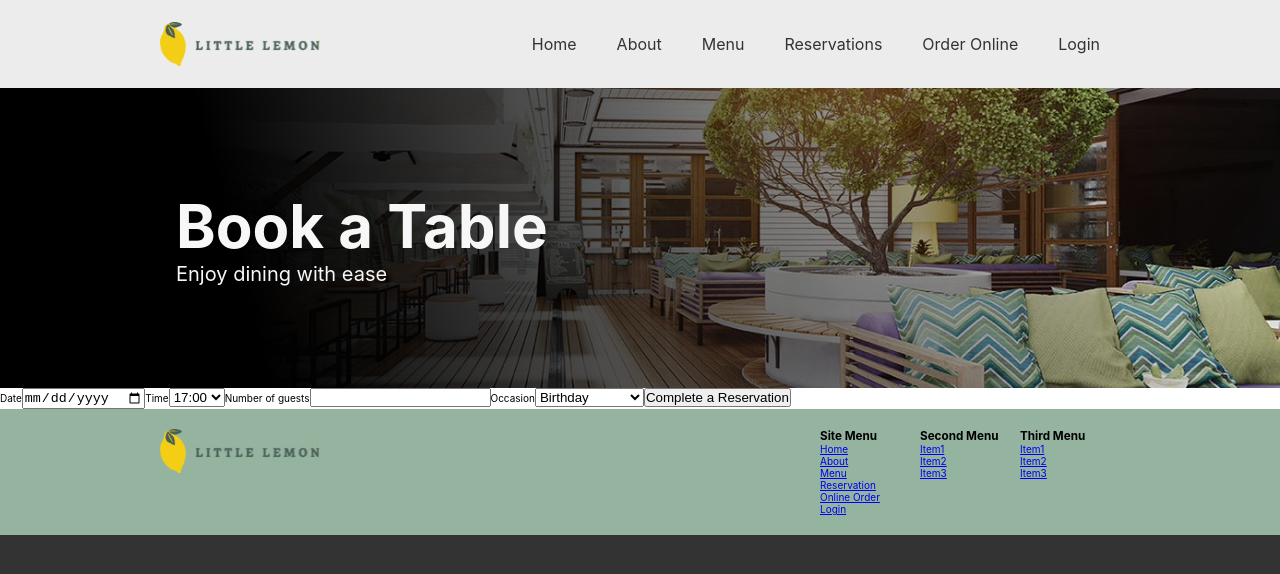
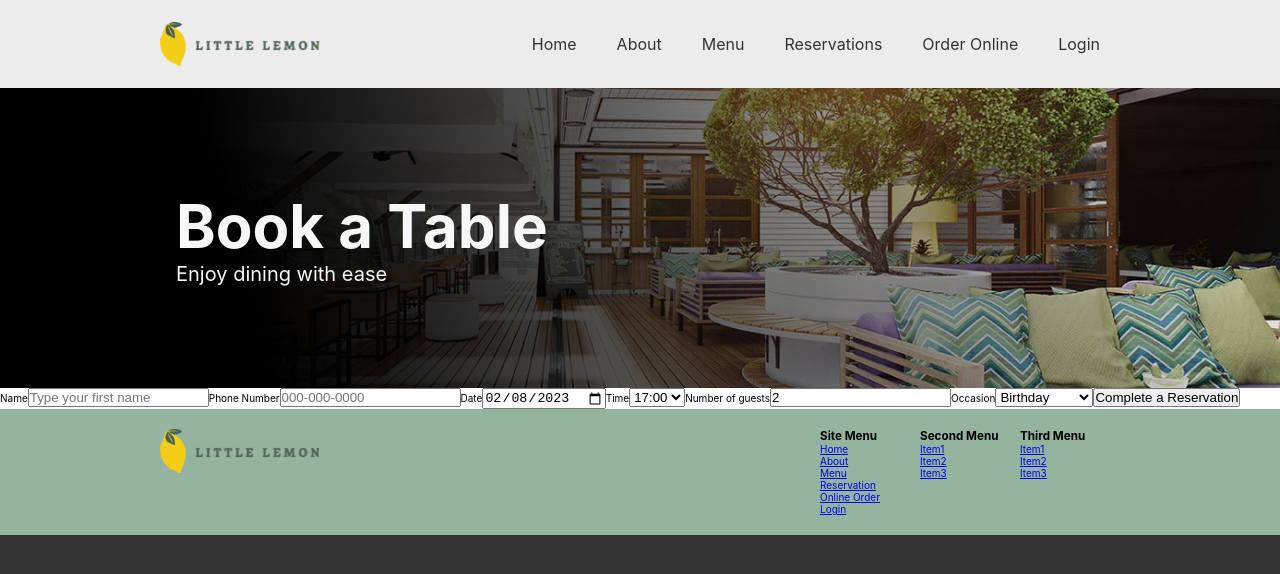
Before and after one commit to wonma/little-lemon, a React (Create React App) app: page /booking in a window 1280 px wide. Shown: the top 574 px of the page. Built offline with nearby package versions, Linux system fonts and the light colour scheme.

Commit message:
Implemented localStorage to store and retrieve the user booking data

```diff
--- a/src/App.js
+++ b/src/App.js
@@ -14,6 +14,9 @@ function App() {
   const navigate = useNavigate();
   const submitForm = (formData) => {
     if(submitAPI(formData)) {
+      let prevDataArr = JSON.parse(localStorage.getItem('BookingData'))
+      prevDataArr.push(formData)
+      localStorage.setItem('BookingData', JSON.stringify(prevDataArr));
       navigate('/booking-confirmed', {replace: true})
     }
   }
--- /dev/null
+++ b/src/components/BookingDataDisplay.js
@@ -0,0 +1,37 @@
+const BookingDataDisplay = ({bookingData}) => {
+    const renderBookingData = () => {
+        if(bookingData !== null) {
+            return bookingData.map((data) => {
+                return (
+                    <tbody>
+                        <tr>
+                            <td>{data.name}</td>
+                            <td>{data.phone}</td>
+                            <td>{data.date}</td>
+                            <td>{data.time}</td>
+                            <td>{data.guests}</td>
+                            <td>{data.occasion}</td>
+                        </tr>
+                    </tbody>
+                )
+            })
+        }
+    }
+    return (
+        <table>
+            <thead>
+                <tr>
+                    <th>Name</th>
+                    <th>Tel</th>
+                    <th>Date</th>
+                    <th>Time</th>
+                    <th>Number of People</th>
+                    <th>Occasion</th>
+                </tr>
+            </thead>
+            { renderBookingData() }
+        </table>
+    )
+}
+
+export default BookingDataDisplay;
--- a/src/components/BookingForm.js
+++ b/src/components/BookingForm.js
@@ -1,11 +1,13 @@
 import { useState } from "react";
 
-const BookingForm = ({renderTimeOptions, updateTimes, submitForm}) => {
+const BookingForm = ({availableTimes, updateTimes, submitForm}) => {
     const [formData, setFormData] = useState({
-        date: '',
-        time: '',
-        guests: 0,
-        occasion: 'noneOfAbove',
+        name: '',
+        phone: '',
+        date: new Date().toISOString().slice(0, 10),
+        time: availableTimes[0],
+        guests: 2,
+        occasion: 'birthday',
     });
 
     const updateFormData = (e) => {
@@ -17,23 +19,31 @@ const BookingForm = ({renderTimeOptions, updateTimes, submitForm}) => {
 
     return (
         <form>
+            <label htmlFor="name">Name</label>
+            <input type="text" id="name" name="name" value={formData.name} onChange={updateFormData} placeholder="Type your first name"/>
+            <label htmlFor="phone">Phone Number</label>
+            <input type="tel" id="phone" name="phone" value={formData.phone} onChange={updateFormData} placeholder="000-000-0000" />
             <label htmlFor="date">Date</label>
-            <input type="date" id="date" name="date" onChange={(e) => {
+            <input type="date" id="date" name="date" value={formData.date} onChange={(e) => {
                 updateTimes(e);
                 updateFormData(e);
             }} data-testid="select-date"/>
             <label htmlFor="time">Time</label>
-            <select id="time" name="time" data-testid="select-time" onChange={updateFormData}>
-                {renderTimeOptions()}
+            <select id="time" name="time" value={formData.time} data-testid="select-time" onChange={updateFormData}>
+                {
+                    availableTimes.map( (time) => {
+                        return <option key={time} value={time} data-testid="select-option">{time}</option>
+                    })
+                }
             </select>
             <label htmlFor="guests">Number of guests</label>
-            <input type="number" id="guests" name="guests"  onChange={updateFormData}/>
+            <input type="number" id="guests" name="guests" value={formData.guests}  onChange={updateFormData}/>
             <label htmlFor="occasion">Occasion</label>
-            <select id="occasion" name="occasion"  onChange={updateFormData}>
+            <select id="occasion" name="occasion" value={formData.occasion} onChange={updateFormData}>
                 <option value="birthday">Birthday</option>
                 <option value="anniversary">Anniversary</option>
                 <option value="engagement">Engagement</option>
-                <option value="noneOfAbove">None of above</option>
+                <option value="none">None</option>
             </select>
             <input type="button" value="Complete a Reservation" onClick={(e)=> submitForm(formData)} />
         </form>
--- a/src/components/BookingPage.js
+++ b/src/components/BookingPage.js
@@ -1,19 +1,36 @@
-import React, { useReducer } from 'react';
+import React, { useReducer, useEffect, useState } from 'react';
 import { fetchAPI } from '../capstoneAPI';
+import BookingDataDisplay from './BookingDataDisplay';
 
 import BookingForm from './BookingForm';
 import styles from './BookingPage.module.scss';
 import Hero from './Hero';
 
 const BookingPage = ({submitForm}) => {
+  const [bookingData, setBookingData] = useState({
+    hasBookingData: false,
+    currentBookingData: []
+  })
 
+  useEffect(()=>{
+    const storedData = localStorage.getItem('BookingData');
+    if(storedData !== null) {
+      const data = JSON.parse(storedData);
+      setBookingData({
+        hasBookingData: true,
+        currentBookingData: data
+      })
+    }
+  }, [])
+
+  // --------------  useReducer Starts
   const initializeTimes = () => {
     const todaysTimes = fetchAPI(new Date())
     return {availableTimes: todaysTimes}
   }
 
-  const reducer = (state, action) => { //어떻게 할지 액션별 실행 공식을 자세히 써놓은 것.
-    const availableTimes = fetchAPI( new Date(action.type));
+  const reducer = (state, action) => {
+    const availableTimes = fetchAPI(new Date(action.type));
     return { ...state,
         availableTimes:availableTimes}
   }
@@ -23,10 +40,7 @@ const BookingPage = ({submitForm}) => {
   const updateTimes = (e) => {
     dispatch({type: e.target.value})
   }
-
-  const renderTimeOptions = () => {
-    return state.availableTimes.map( (time) => <option key={time} value={time} data-testid="select-option">{time}</option> );
-  }
+  // --------------  useReducer Ends
 
   return (
     <main className={styles.Box}>
@@ -36,12 +50,12 @@ const BookingPage = ({submitForm}) => {
         hasButton={false}
         minHeight="30rem"
       />
-      {2 === 2 ? <BookingForm
-                  availableTimes={state.availableTimes}
-                  renderTimeOptions={renderTimeOptions}
-                  updateTimes={updateTimes}
-                  submitForm={submitForm}
-                /> : ''}
+      { bookingData.hasBookingData && <BookingDataDisplay bookingData={bookingData.currentBookingData} /> }
+      <BookingForm
+        availableTimes={state.availableTimes}
+        updateTimes={updateTimes}
+        submitForm={submitForm}
+      />
     </main>
   );
 }
```
